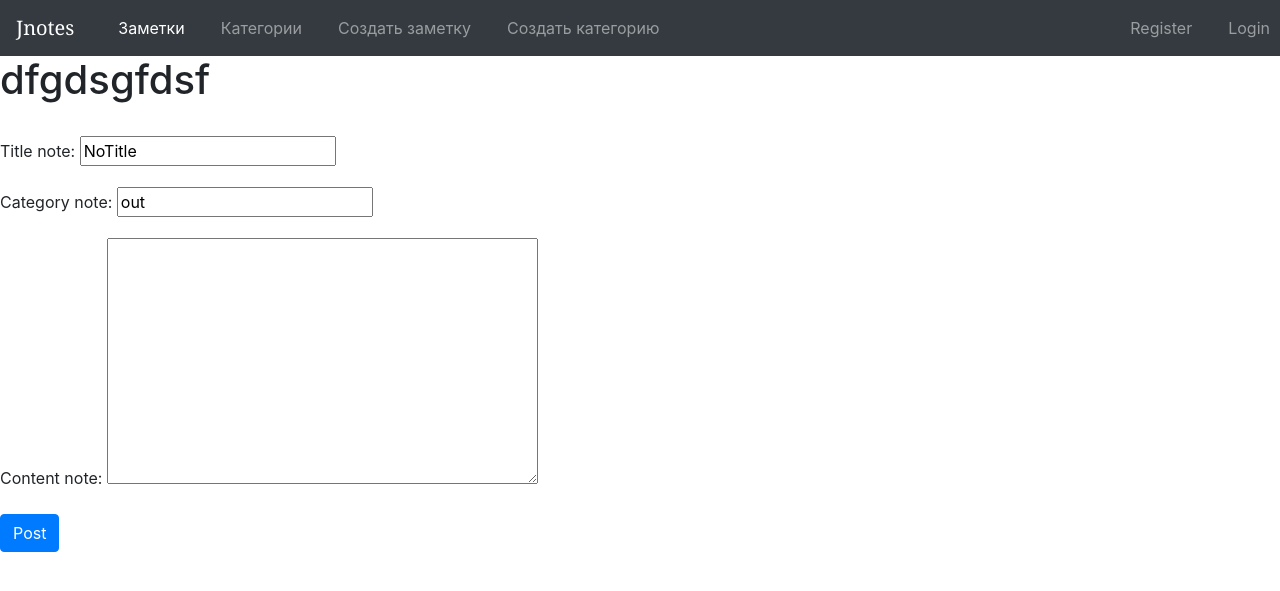
After one commit to Svesh1-800/web-notes, a Django app: page /add_note/ in a window 1280 px wide. The commit adds this page. Shown: the top 591 px of the page. Run offline with Django 3.2, Linux system fonts and the light colour scheme.

Commit message:
new class for creating notes
- created class AddNoteView
- added it into urls.py
- new template add_note

```diff
--- a/jnotes/notes/models.py
+++ b/jnotes/notes/models.py
@@ -1,5 +1,5 @@
 from django.db import models
-
+from django.urls import reverse
 
 # модель для создания аттрибутов заметки
 class Note(models.Model):
@@ -8,6 +8,8 @@ class Note(models.Model):
     content_note = models.TextField(blank=True)
     post_date_note = models.TimeField(auto_now_add=True)
 
+    def get_absolute_url(self):
+        return reverse('home')
 
     def __str__(self):
         return self.title_note + ' | ' + self.content_note
--- /dev/null
+++ b/jnotes/notes/templates/add_note.html
@@ -0,0 +1,13 @@
+{% extends 'base.html' %}
+
+{% block title %} СОЗДАТЕЛЬ {% endblock %}
+
+{% block content %}
+<h1>dfgdsgfdsf</h1>
+<br>
+ <form method="POST">
+        {% csrf_token %}
+        {{ form.as_p }}
+        <button class="btn btn-primary">Post</button>
+    </form>
+{% endblock %}
--- a/jnotes/notes/templates/base.html
+++ b/jnotes/notes/templates/base.html
@@ -29,7 +29,7 @@
               <a class="nav-link" href="#">Категории</a>
             </li>
             <li class="nav-item">
-              <a class="nav-link" href="#">Создать заметку</a>
+              <a class="nav-link" href="{% url 'add-note' %}">Создать заметку</a>
             </li>
             <li class="nav-item">
               <a class="nav-link" href="#">Создать категорию</a>
--- a/jnotes/notes/urls.py
+++ b/jnotes/notes/urls.py
@@ -1,7 +1,8 @@
 from django.urls import path
-from .views import HomeView, NoteDetailView
+from .views import HomeView, NoteDetailView, AddNoteView
 
 urlpatterns = [
     path('', HomeView.as_view(), name='home'),
     path('note/<int:pk>', NoteDetailView.as_view(), name='note-detail'),
+    path('add_note/', AddNoteView.as_view(), name='add-note'),
 ]
--- a/jnotes/notes/views.py
+++ b/jnotes/notes/views.py
@@ -1,5 +1,5 @@
 from django.shortcuts import render
-from django.views.generic import ListView, DetailView
+from django.views.generic import ListView, DetailView, CreateView
 
 from .models import Note
 
@@ -13,3 +13,8 @@ class NoteDetailView(DetailView):
     model = Note
     template_name = 'note-detail.html'
     context_object_name = 'note'
+
+class AddNoteView(CreateView):
+    model = Note
+    template_name = 'add_note.html'
+    fields = '__all__'
```
Also changed, not shown: jnotes/db.sqlite3.
